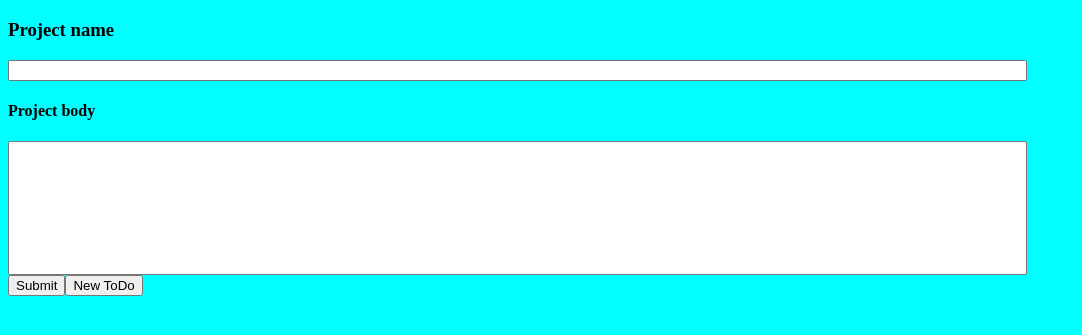
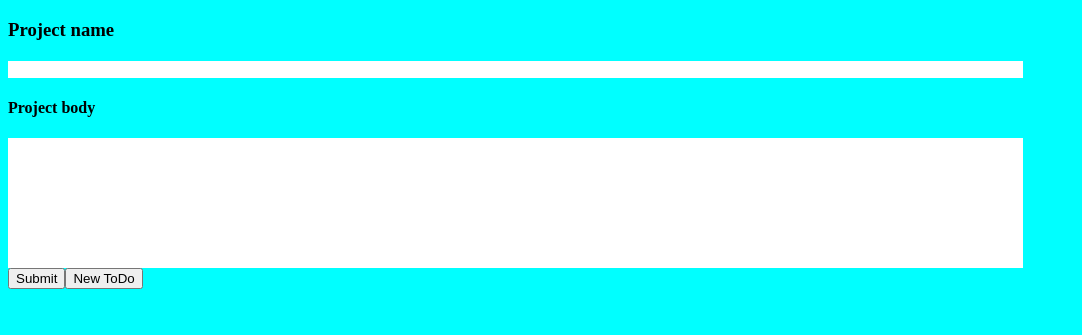
Before and after one commit to 2Tough/todo-list, a website built with webpack: page dist/index.html in a window 1280 px wide. Both pictures are taken after a click on the button "New ToDo". Shown: the part 61-396 px from the top of the page, without its empty margins (0-1082 px from the left). Built offline with nearby package versions, Linux system fonts and the light colour scheme.

Commit message:
Added some factory functions.

```diff
--- a/src/default-to-do.js
+++ b/src/default-to-do.js
@@ -4,6 +4,11 @@ import { newToDo } from "./new-to-do";
 export function defaultToDo() {
 
     const contentDiv = document.getElementById("main-content");
+
+    const toDoContainer = document.createElement("div");
+    toDoContainer.classList.add("toDoContainer");
+    contentDiv.appendChild(toDoContainer);
+
 
     const heading = document.createElement("h1");
     heading.textContent = "Your ToDo for today";
--- a/src/new-to-do.js
+++ b/src/new-to-do.js
@@ -5,21 +5,36 @@ let toDoArray = [];
 
 //New ToDo factory
 
-export const newToDo = (Title, Description, DueDate, Priority, CheckList) => {
-    const getNewToDo = () => {
+export const newToDo = (name) => {
+    const getNewToDo = (Title, Description, DueDate, Priority, CheckList) => {
         Title
         Description
         DueDate
         Priority
         CheckList
+    };
+
+
+    const changeName = () => {
+        getNewToDo.Title = newTitle
+    }
+
+    const addTask = (task) => {
+        getNewToDo.task.push(task);
+        return task;
+    }
+
+    const delTask = (title) => {
+        const deletion = newToDo.tasks.splice(
+            newToDo.tasks.findIndex((task) => task.title == title), 1);
+            return deletion;
+
     }
 
 
-
-    return {Title, Description, DueDate, Priority, CheckList};
     toDoArray.push({Title, Description, DueDate, Priority, CheckList})
 
-    console.log(toDoArray);
+
 }
 
 // Create constructor or class here
--- a/src/style.css
+++ b/src/style.css
@@ -6,15 +6,21 @@ body {
     display: flex;
     flex-direction: column;
     width: 80%;
+    border: none;
+}
+
+.inputTitle {
+    border: none;
+}
+
+.inputBody {
+    width: 80%;
+    height: 8rem;
+    margin-bottom: 0;
+    border: none;
 }
 
 input {
     width: 80%;
     margin-bottom: 0;
 }
-
-.inputBody {
-    width: 80%;
-    height: 8rem;
-    margin-bottom: 0;
-}
```
